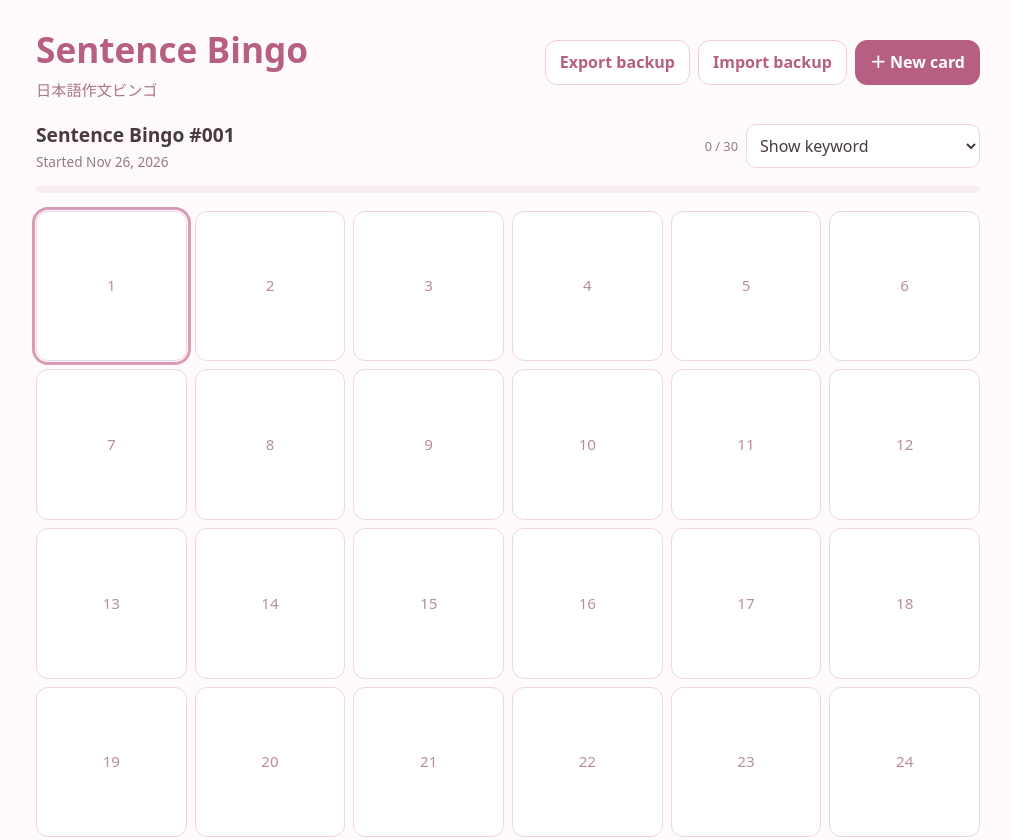
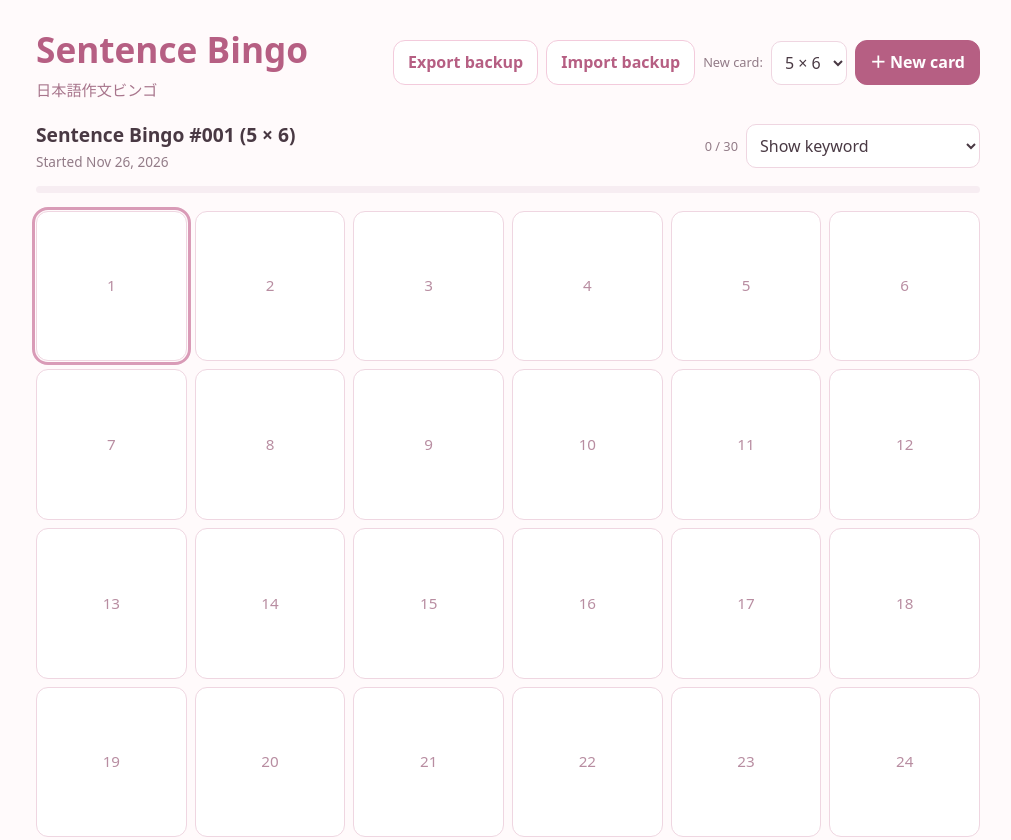
Before and after one commit to YuemeiqiD/Sentence-Bingo, a plain HTML site: page index.html in a window 1280 px wide. Shown: the top 840 px of the page, without its empty margins (132-1143 px from the left). Drawn offline with Linux system fonts and the light colour scheme.

Commit message:
Add files via upload

```diff
--- a/index.html
+++ b/index.html
@@ -12,7 +12,7 @@ button,select,input,textarea{font:inherit}button{border:1px solid var(--pink2);b
 button.primary{background:var(--rose);color:white;border-color:var(--rose)}button:disabled{opacity:.45;cursor:default}
 .cardhead{display:flex;align-items:center;justify-content:space-between;gap:12px;flex-wrap:wrap;margin:16px 0 12px}
 .cardhead h2{margin:0;font-size:1.2rem}.meta{font-size:.85rem;color:var(--muted);margin-top:3px}
-.tools{display:flex;gap:8px;align-items:center;flex-wrap:wrap}.tools select{border:1px solid var(--line);border-radius:10px;padding:9px;background:white;color:var(--ink)}
+.tools{display:flex;gap:8px;align-items:center;flex-wrap:wrap}.tools select,header select{border:1px solid var(--line);border-radius:10px;padding:9px;background:white;color:var(--ink)}
 .progress{height:7px;background:#f7edf2;border-radius:99px;overflow:hidden;margin:14px 0 18px}.progress span{display:block;height:100%;width:0;background:var(--pink2);transition:width .3s}
 .grid{display:grid;grid-template-columns:repeat(6,minmax(0,1fr));gap:8px}
 .cell{aspect-ratio:1;border:1px solid var(--line);border-radius:12px;background:white;color:#b88da1;display:flex;align-items:center;justify-content:center;text-align:center;padding:6px;min-width:0;overflow:hidden;position:relative;font-size:clamp(.65rem,1.7vw,.95rem);font-weight:500;line-height:1.25;word-break:break-word}
@@ -31,7 +31,7 @@ textarea{min-height:112px;resize:vertical;font-size:1.05rem;line-height:1.6}
 </style>
 </head>
 <body><main>
-<header class="top"><div><h1>Sentence Bingo</h1><div class="jp">日本語作文ビンゴ</div></div><div class="row"><button id="backup">Export backup</button><button id="restore">Import backup</button><input id="backupFile" type="file" accept="application/json,.json" hidden><button id="newCard" class="primary">＋ New card</button></div></header>
+<header class="top"><div><h1>Sentence Bingo</h1><div class="jp">日本語作文ビンゴ</div></div><div class="row"><button id="backup">Export backup</button><button id="restore">Import backup</button><input id="backupFile" type="file" accept="application/json,.json" hidden><label class="status" for="newCardSize">New card:</label><select id="newCardSize" aria-label="New card size"><option value="3x3">3 × 3</option><option value="4x4">4 × 4</option><option value="5x5">5 × 5</option><option value="5x6" selected>5 × 6</option><option value="6x6">6 × 6</option></select><button id="newCard" class="primary">＋ New card</button></div></header>
 <section class="cardhead"><div><h2 id="cardTitle"></h2><div class="meta" id="started"></div></div><div class="tools"><span id="count" class="status"></span><select id="displayMode" aria-label="Square label"><option value="keyword">Show keyword</option><option value="beginning">Show sentence beginning</option></select></div></section>
 <div class="progress"><span id="progress"></span></div><div id="grid" class="grid" aria-label="Sentence bingo grid"></div>
 <section class="editor"><h3 id="squareTitle"></h3>
@@ -47,11 +47,12 @@ textarea{min-height:112px;resize:vertical;font-size:1.05rem;line-height:1.6}
 </section>
 <section class="archive"><h3>Card archive</h3><div class="hint" style="margin:0 0 12px">Cards are saved on this device. Open an earlier card to revisit its sentences.</div><div id="archive" class="archive-list"></div></section>
 <div class="field" style="margin-top:18px"><label><input id="soundOn" type="checkbox" checked> Play station jingle on bingo</label><div class="hint">Randomly plays one of three uploaded station jingles. Tap “Test jingle” to hear one.</div><button id="testSound">Test jingle</button></div>
-</main><audio id="bingoAudio" preload="auto"></audio><div class="petals" id="petals"></div><div class="toast" id="toast"></div><div class="modal" id="completeModal"><div class="modalbox"><h2>満開！ Full card complete!</h2><p>All 30 sentences are saved. おめでとうございます！</p><button id="closeModal" class="primary">Lovely!</button></div></div>
+</main><audio id="bingoAudio" preload="auto"></audio><div class="petals" id="petals"></div><div class="toast" id="toast"></div><div class="modal" id="completeModal"><div class="modalbox"><h2>満開！ Full card complete!</h2><p>All sentences are saved. おめでとうございます！</p><button id="closeModal" class="primary">Lovely!</button></div></div>
 <script>
 (()=> {
 const $=id=>document.getElementById(id), STORE='sentenceBingoApp_v1';
-function newCard(id){return {id,started:new Date().toISOString(),completed:null,squares:Array.from({length:30},()=>({sentence:'',keyword:''})),celebrated:[]}}
+function newCard(id,rows=5,cols=6){return {id,rows,cols,started:new Date().toISOString(),completed:null,squares:Array.from({length:rows*cols},()=>({sentence:'',keyword:''})),celebrated:[]}}
+function dimensions(c){return {rows:Number(c.rows)||5,cols:Number(c.cols)||6}}
 function load(){try{const d=JSON.parse(localStorage.getItem(STORE));if(d?.cards?.length)return d}catch(e){}return {next:2,current:1,cards:[newCard(1)]}}
 let db=load(), selected=0, previous=new Set(), fullDone=false, audioCtx=null, toastTimer;
 const card=()=>db.cards.find(c=>c.id===db.current)||db.cards[0];
@@ -59,8 +60,8 @@ const filled=s=>!!s.sentence.trim();
 const date=d=>new Date(d).toLocaleDateString(undefined,{year:'numeric',month:'short',day:'numeric'});
 function persist(){localStorage.setItem(STORE,JSON.stringify(db))}
 function label(s){if(!filled(s))return '';if($('displayMode').value==='beginning')return [...s.sentence].slice(0,11).join('')+(s.sentence.length>11?'…':'');return s.keyword.trim()||[...s.sentence].slice(0,11).join('')+(s.sentence.length>11?'…':'')}
-function bingoLines(){let a=[];for(let r=0;r<5;r++)for(let c=0;c<2;c++)a.push(Array.from({length:5},(_,k)=>r*6+c+k));for(let c=0;c<6;c++)a.push(Array.from({length:5},(_,r)=>r*6+c));for(let c=0;c<2;c++)a.push(Array.from({length:5},(_,k)=>k*6+c+k));for(let c=4;c<6;c++)a.push(Array.from({length:5},(_,k)=>k*6+c-k));return a.filter(line=>line.every(i=>filled(card().squares[i])))}
-function render(){const c=card(),n=c.squares.filter(filled).length;$('cardTitle').textContent=`Sentence Bingo #${String(c.id).padStart(3,'0')}`;$('started').textContent=`Started ${date(c.started)}${c.completed?' · Completed '+date(c.completed):''}`;$('count').textContent=`${n} / 30`;$('progress').style.width=n/30*100+'%';const won=bingoLines(),set=new Set(won.flat());$('grid').innerHTML='';
+function bingoLines(){const c=card(),{rows,cols}=dimensions(c),len=Math.min(rows,cols),lines=[];for(let r=0;r<rows;r++)for(let col=0;col<=cols-len;col++)lines.push(Array.from({length:len},(_,k)=>r*cols+col+k));for(let col=0;col<cols;col++)for(let r=0;r<=rows-len;r++)lines.push(Array.from({length:len},(_,k)=>(r+k)*cols+col));for(let r=0;r<=rows-len;r++)for(let col=0;col<=cols-len;col++){lines.push(Array.from({length:len},(_,k)=>(r+k)*cols+col+k));lines.push(Array.from({length:len},(_,k)=>(r+k)*cols+col+len-1-k))}return lines.filter(line=>line.every(i=>filled(c.squares[i])))}
+function render(){const c=card(),{rows,cols}=dimensions(c),total=rows*cols,n=c.squares.filter(filled).length;$('cardTitle').textContent=`${c.name?c.name+' · ':''}Sentence Bingo #${String(c.id).padStart(3,'0')} (${rows} × ${cols})`;$('started').textContent=`Started ${date(c.started)}${c.completed?' · Completed '+date(c.completed):''}`;$('count').textContent=`${n} / ${total}`;$('progress').style.width=n/total*100+'%';const won=bingoLines(),set=new Set(won.flat());$('grid').innerHTML='';$('grid').style.gridTemplateColumns=`repeat(${cols},minmax(0,1fr))`;
 c.squares.forEach((s,i)=>{let b=document.createElement('button');b.className='cell'+(filled(s)?' filled':'')+(i===selected?' selected':'')+(set.has(i)?' bingo':'');b.setAttribute('aria-label',`Square ${i+1}${filled(s)?': '+s.sentence:''}`);let t=document.createElement('span');t.textContent=label(s)||String(i+1);b.append(t);if(filled(s)){let check=document.createElement('span');check.className='check';check.textContent='✓';b.append(check)}b.onclick=()=>select(i);$('grid').append(b)});
 $('archive').innerHTML='';[...db.cards].sort((a,b)=>b.id-a.id).forEach(ca=>{let w=document.createElement('div');w.className='archive-item'+(ca.id===db.current?' active':'');let b=document.createElement('button');b.textContent=(ca.id===db.current?'✓ ':'')+(ca.name||'#'+String(ca.id).padStart(3,'0'));b.title=ca.id===db.current?'Currently selected card':'Open card';b.onclick=()=>{db.current=ca.id;selected=0;previous=new Set(bingoLines().map(x=>x.join(',')));fullDone=card().squares.every(filled);persist();render();};let st=document.createElement('span');st.className='status';st.textContent=ca.squares.filter(filled).length+'/'+ca.squares.length+(ca.completed?' ✓':'');let rename=document.createElement('button');rename.textContent='Rename';rename.onclick=()=>{let name=prompt('Rename this card:',ca.name||'');if(name===null)return;ca.name=name.trim().slice(0,60);persist();render();};let del=document.createElement('button');del.textContent='Delete';del.onclick=()=>{if(db.cards.length===1){toast('Keep at least one card in your archive.');return}if(!confirm(`Delete ${ca.name||'Card #'+ca.id}? This cannot be undone.`))return;db.cards=db.cards.filter(x=>x.id!==ca.id);if(db.current===ca.id){db.current=db.cards.sort((a,b)=>b.id-a.id)[0].id;selected=0;previous=new Set();fullDone=card().squares.every(filled)}persist();render();};w.append(b,st,rename,del);$('archive').append(w)});selectUI()}
 function select(i){selected=i;render()}
@@ -78,11 +79,11 @@ $('speak').onclick=()=>{if(!('speechSynthesis'in window)){toast('Japanese speech
 $('stop').onclick=()=>speechSynthesis?.cancel();$('edit').onclick=()=>{let s=card().squares[selected];$('sentence').value=s.sentence;$('keyword').value=s.keyword;$('emptyEditor').hidden=false;$('filledEditor').hidden=true;$('squareTitle').textContent=`Square ${selected+1} · Editing`};
 $('remove').onclick=()=>{card().squares[selected]={sentence:'',keyword:''};persist();render()};
 $('saveKeyword').onclick=()=>{card().squares[selected].keyword=$('editKeyword').value.trim();persist();render()};
-$('displayMode').onchange=render;$('newCard').onclick=()=>{if(!confirm('Create a new numbered card? Your current card will remain in the archive.'))return;let id=db.next||Math.max(...db.cards.map(c=>c.id))+1;db.next=id+1;db.cards.push(newCard(id));db.current=id;selected=0;previous=new Set();fullDone=false;persist();render()};
+$('displayMode').onchange=render;$('newCard').onclick=()=>{let [rows,cols]=$('newCardSize').value.split('x').map(Number);let id=db.next||Math.max(...db.cards.map(c=>c.id))+1;db.next=id+1;db.cards.push(newCard(id,rows,cols));db.current=id;selected=0;previous=new Set();fullDone=false;persist();render()};
 $('testSound').onclick=()=>jingle();$('closeModal').onclick=()=> $('completeModal').classList.remove('show');
 $('backup').onclick=()=>{try{const payload={format:'sentence-bingo-backup',version:1,exportedAt:new Date().toISOString(),data:db};const blob=new Blob([JSON.stringify(payload,null,2)],{type:'application/json'});const url=URL.createObjectURL(blob),a=document.createElement('a');a.href=url;a.download='sentence-bingo-backup-'+new Date().toISOString().slice(0,10)+'.json';document.body.append(a);a.click();a.remove();URL.revokeObjectURL(url);toast('Backup exported. Keep the JSON file somewhere safe.')}catch(e){toast('Could not export backup.') }};
 $('restore').onclick=()=> $('backupFile').click();
-$('backupFile').onchange=async ev=>{const file=ev.target.files?.[0];if(!file)return;try{const raw=JSON.parse(await file.text()),incoming=raw.data||raw;if(!incoming||!Array.isArray(incoming.cards)||!incoming.cards.length)throw new Error('Invalid backup');const valid=incoming.cards.every(c=>Number.isInteger(c.id)&&Array.isArray(c.squares)&&c.squares.length===30&&c.squares.every(s=>s&&typeof s.sentence==='string'&&typeof s.keyword==='string'));if(!valid)throw new Error('Invalid card data');if(!confirm('Import this backup? It will replace the cards currently saved in this browser. Export your current cards first if you want to keep them.'))return;db={next:Math.max(Number(incoming.next)||1,...incoming.cards.map(c=>c.id+1)),current:incoming.cards.some(c=>c.id===incoming.current)?incoming.current:incoming.cards[0].id,cards:incoming.cards};selected=0;previous=new Set(bingoLines().map(x=>x.join(',')));fullDone=card().squares.every(filled);persist();render();toast('Backup restored.')}catch(e){toast('That file is not a valid Sentence Bingo backup.')}finally{ev.target.value=''}};
+$('backupFile').onchange=async ev=>{const file=ev.target.files?.[0];if(!file)return;try{const raw=JSON.parse(await file.text()),incoming=raw.data||raw;if(!incoming||!Array.isArray(incoming.cards)||!incoming.cards.length)throw new Error('Invalid backup');const valid=incoming.cards.every(c=>Number.isInteger(c.id)&&Array.isArray(c.squares)&&c.squares.length===((Number(c.rows)||5)*(Number(c.cols)||6))&&c.squares.every(s=>s&&typeof s.sentence==='string'&&typeof s.keyword==='string'));if(!valid)throw new Error('Invalid card data');if(!confirm('Import this backup? It will replace the cards currently saved in this browser. Export your current cards first if you want to keep them.'))return;db={next:Math.max(Number(incoming.next)||1,...incoming.cards.map(c=>c.id+1)),current:incoming.cards.some(c=>c.id===incoming.current)?incoming.current:incoming.cards[0].id,cards:incoming.cards};selected=0;previous=new Set(bingoLines().map(x=>x.join(',')));fullDone=card().squares.every(filled);persist();render();toast('Backup restored.')}catch(e){toast('That file is not a valid Sentence Bingo backup.')}finally{ev.target.value=''}};
 previous=new Set(bingoLines().map(x=>x.join(',')));fullDone=card().squares.every(filled);render();
 })();
 </script></body></html>
```
Also changed, not shown: 1 other file.
